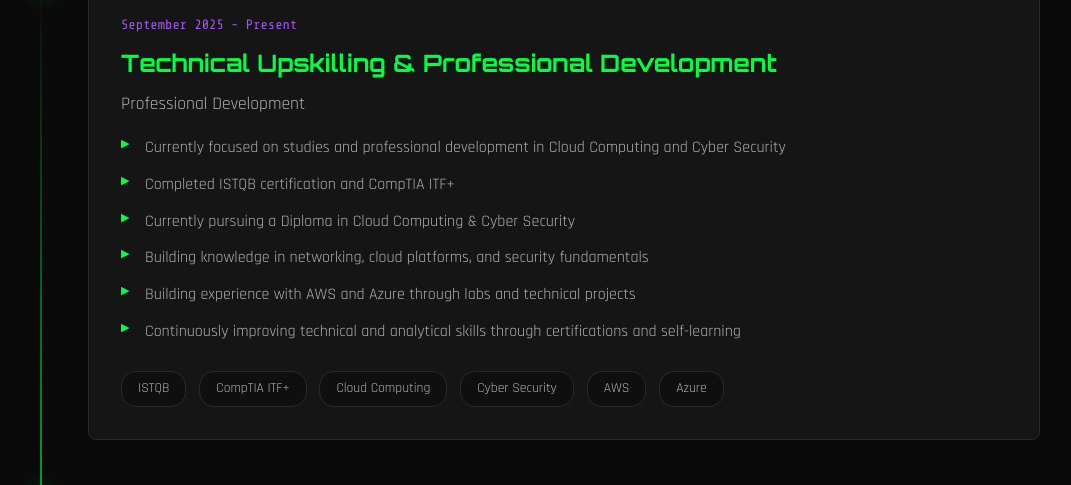
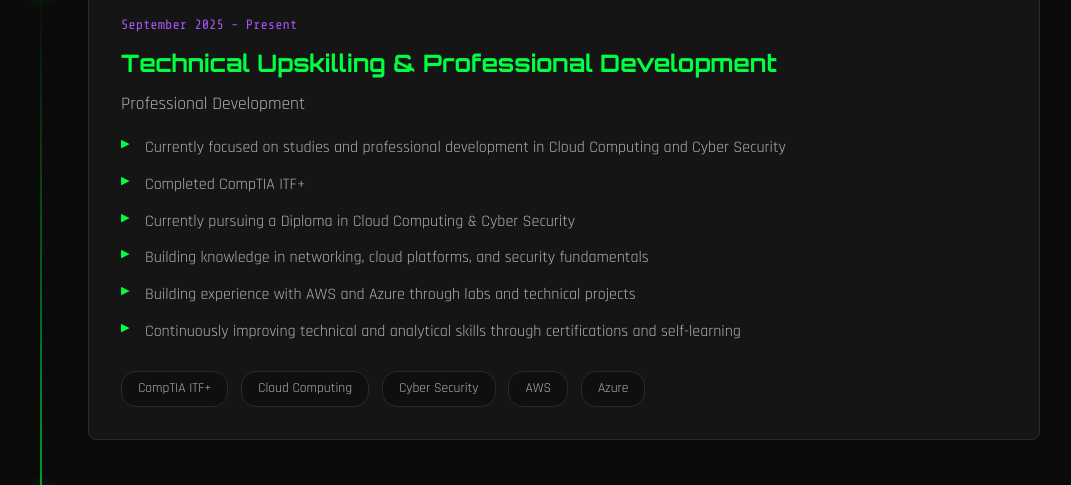
Before and after one commit to AnjanaKulasinghe/WaruniBahar-Portfolio, a plain HTML site: page index.html in a window 1280 px wide. Shown: the part 5705-6190 px from the top of the page, without its empty margins (100-1171 px from the left). Drawn offline with nearby package versions, Linux system fonts and the light colour scheme; animation ran at ten frames a second.

Commit message:
Update experience description in index.html for accuracy and clarity

```diff
--- a/index.html
+++ b/index.html
@@ -655,7 +655,7 @@
                         <ul class="exp-desc">
                             <li>Currently focused on studies and professional development in Cloud Computing and Cyber
                                 Security</li>
-                            <li>Completed ISTQB certification and CompTIA ITF+</li>
+                            <li>Completed CompTIA ITF+</li>
                             <li>Currently pursuing a Diploma in Cloud Computing &amp; Cyber Security</li>
                             <li>Building knowledge in networking, cloud platforms, and security fundamentals</li>
                             <li>Building experience with AWS and Azure through labs and technical projects</li>
@@ -663,7 +663,6 @@
                                 self-learning</li>
                         </ul>
                         <div class="exp-tags">
-                            <span class="exp-tag">ISTQB</span>
                             <span class="exp-tag">CompTIA ITF+</span>
                             <span class="exp-tag">Cloud Computing</span>
                             <span class="exp-tag">Cyber Security</span>
```
